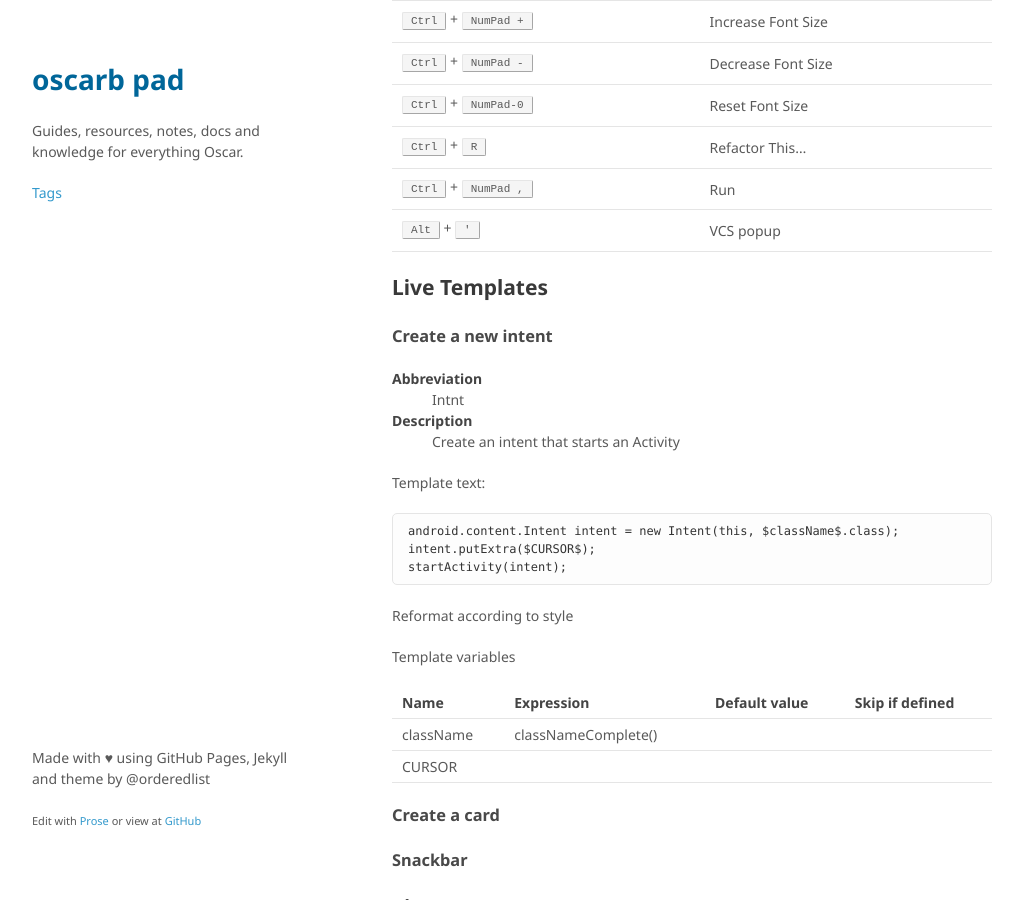
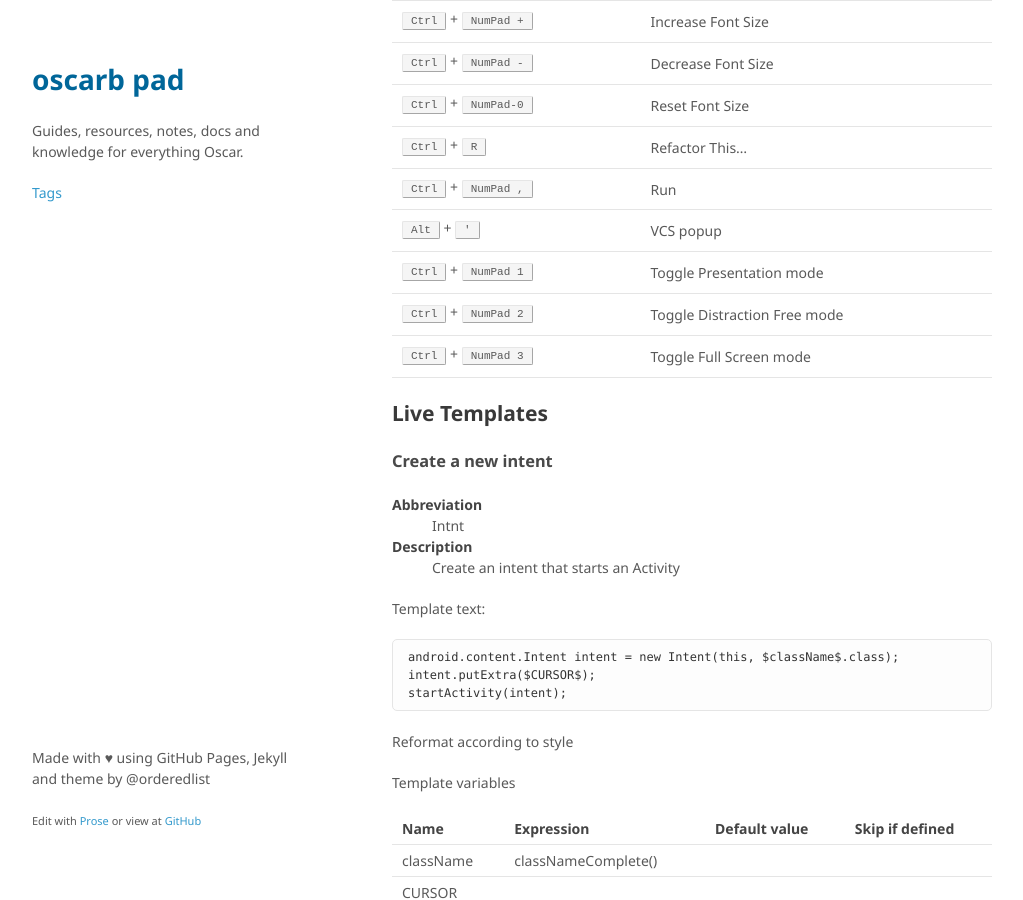
Before and after one commit to oscarb/pad, a Jekyll site: the page built from _docs/android-studio.md, in a window 1280 px wide and 900 px high, scrolled down 1232 px. Shown: the whole window, without its empty margins (128-1151 px from the left). Built offline with Jekyll 4.4.1, drawn with Linux system fonts in a browser that asks for light colours; some web fonts are replaced.

Commit message:
Updated android-studio.md

```diff
--- a/_docs/android-studio.md
+++ b/_docs/android-studio.md
@@ -66,6 +66,10 @@ Shortcut | Action
 <kbd>Ctrl</kbd> + <kbd>R</kbd> | Refactor This...
 <kbd>Ctrl</kbd> + <kbd>NumPad ,</kbd> | Run
 <kbd>Alt</kbd> + <kbd>'</kbd> | VCS popup
+<kbd>Ctrl</kbd> + <kbd>NumPad 1</kbd> | Toggle Presentation mode
+<kbd>Ctrl</kbd> + <kbd>NumPad 2</kbd> | Toggle Distraction Free mode
+<kbd>Ctrl</kbd> + <kbd>NumPad 3</kbd> | Toggle Full Screen mode
+
 
 
 ## Live Templates
```
